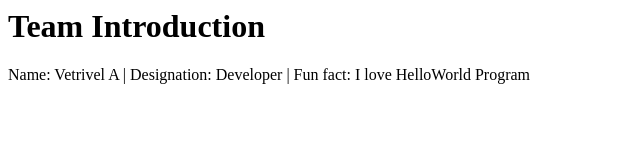
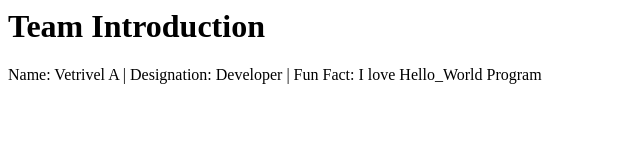
Before and after one commit to Vetrivel003/team-intro, a plain HTML site: page index.html in a window 1280 px wide. Shown: the full height of the page, 0-640 px from the left. Drawn offline with Linux system fonts and the light colour scheme.

Commit message:
altered index file

```diff
--- a/index.html
+++ b/index.html
@@ -1,6 +1,6 @@
 <html>
 <body>
 <h1>Team Introduction</h1>
-<p>Name: Vetrivel A | Designation: Developer | Fun fact: I love HelloWorld Program </p>
+<p>Name: Vetrivel A | Designation: Developer | Fun Fact: I love Hello_World Program </p>
 </body>
 </html>
```
